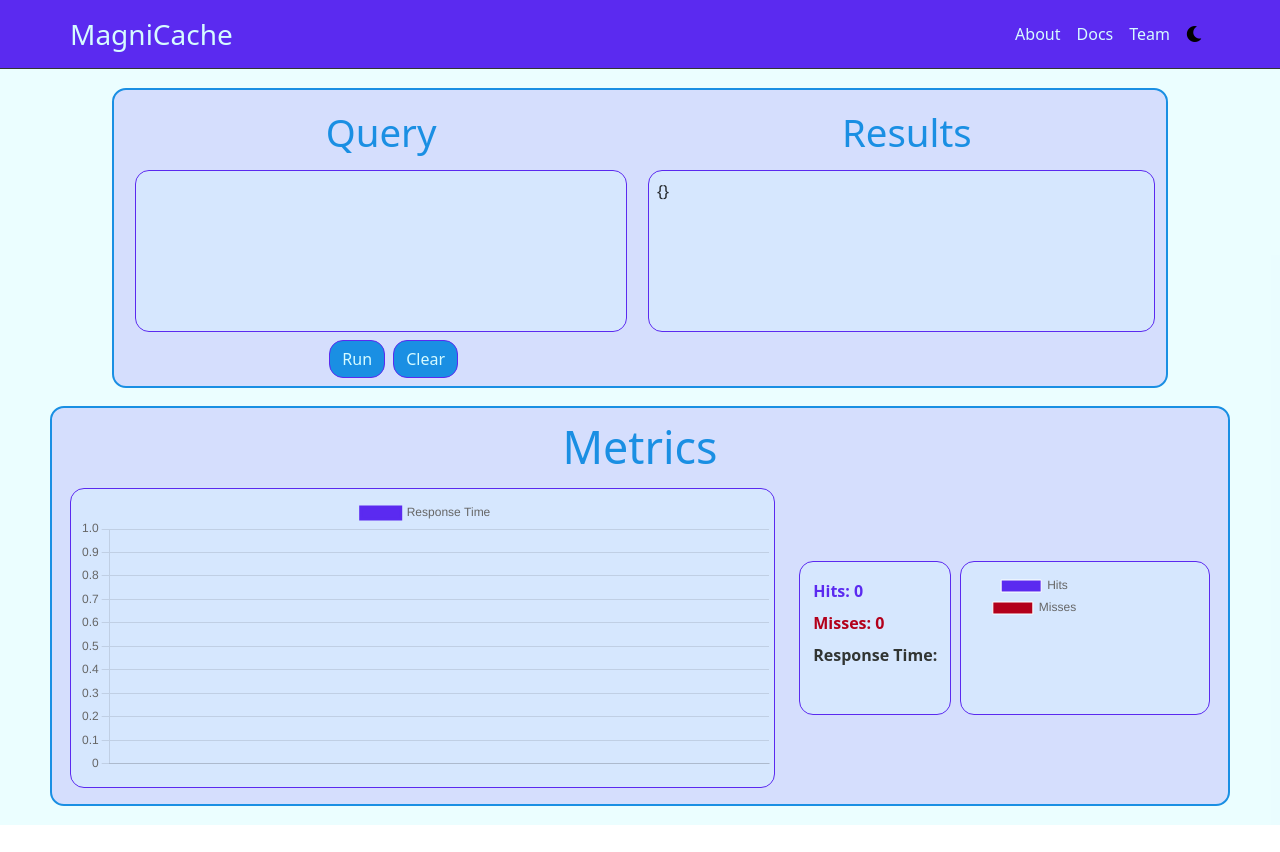
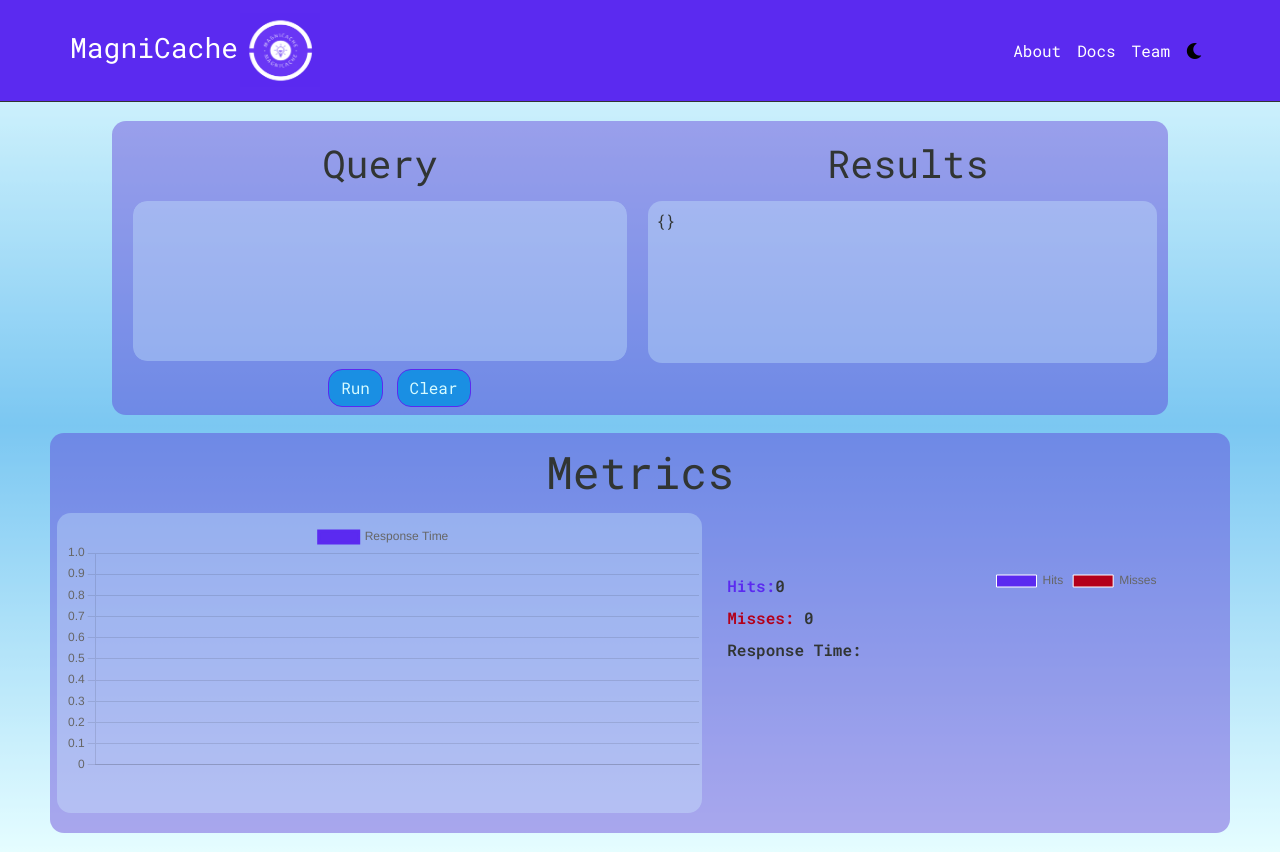
Before and after one commit to oslabs-beta/MagniCache, a React app in the folder client/: page / in a window 1280 px wide. Before the commit the page ends 825 px from the top, so only its background shows below. Built offline with nearby package versions, Linux system fonts and the light colour scheme.

Commit message:
Updates for styling

```diff
--- a/client/components/NavBar.tsx
+++ b/client/components/NavBar.tsx
@@ -3,6 +3,7 @@ import Container from 'react-bootstrap/Container';
 import Nav from 'react-bootstrap/Nav';
 import Navbar from 'react-bootstrap/Navbar';
 import { Link } from 'react-router-dom';
+import logo from './Logo.png';
 
 const NavBar: React.FC = () => {
   // Navbar.Brand is currently using href, which reloads home page onClicking magniCache --> not sure whether this is better or do we want to make it a router link
@@ -12,6 +13,7 @@ const NavBar: React.FC = () => {
       <Container>
         <Navbar.Brand id="nav-title" href="/">
           MagniCache
+          <img src={logo} className="logo" />
         </Navbar.Brand>
         <Nav className="all-nav-links">
           <Nav.Link as={Link} id="about-nav-link" to="/about">
--- a/client/components/Response.tsx
+++ b/client/components/Response.tsx
@@ -12,13 +12,13 @@ const Response = (props: ResponseProps) => {
   return (
     <div className="res-metrics">
       <div className="single-metric" id="hits">
-        Hits: {hits}
+        Hits:<span className='metric-result-numbers'>{hits}</span>
       </div>
       <div className="single-metric" id="misses">
-        Misses: {misses}
+        Misses: <span className='metric-result-numbers'>{misses}</span>
       </div>
       <div className="single-metric" id="response-time">
-        Response Time:{' '}
+        Response Time:<span className='metric-result-numbers'>{''}</span>
         {!metrics[0] ? '' : metrics[metrics.length - 1].fetchTime + 'ms'}
       </div>
     </div>
--- a/client/components/VisualsDisplay.tsx
+++ b/client/components/VisualsDisplay.tsx
@@ -86,7 +86,9 @@ const VisualsDisplay = (props: VisualProps) => {
     labels: metrics.map((obj) => {
       if (obj.cacheStatus === 'hit') {
         return 'Cached';
-      } else return 'Uncached';
+      } else if (obj.cacheStatus === 'miss') {
+        return 'Uncached'
+      }
     }),
     datasets: [
       {
--- a/client/containers/MetricsContainer.tsx
+++ b/client/containers/MetricsContainer.tsx
@@ -31,7 +31,7 @@ const MetricsContainer: React.FC = () => {
             document.cookie
               .split(';')
               .some((cookie: string): boolean =>
-                cookie.includes('cacheStatus=hit')
+                cookie.includes('cachestatus=hit')
               )
           ) {
             // setCacheData([...cacheData, 'hit']);
@@ -42,7 +42,7 @@ const MetricsContainer: React.FC = () => {
             document.cookie
               .split(';')
               .some((cookie: string): boolean =>
-                cookie.includes('cacheStatus=miss')
+                cookie.includes('cachestatus=miss')
               )
           ) {
             // setCacheData([...cacheData, 'miss']);
--- a/client/index.html
+++ b/client/index.html
@@ -4,6 +4,13 @@
     <meta charset="UTF-8" />
     <meta http-equiv="X-UA-Compatible" content="IE=edge" />
     <meta name="viewport" content="width=device-width, initial-scale=1.0" />
+    <link rel="preconnect" href="https://fonts.googleapis.com" />
+    <link rel="preconnect" href="https://fonts.gstatic.com" crossorigin />
+    <link
+      href="https://fonts.googleapis.com/css2?family=Roboto+Mono:wght@100;400;600&display=swap"
+      rel="stylesheet"
+    />
+
     <title>MagniCache</title>
     <!-- font Awesome icons-->
     <link
--- a/client/scss/styles.scss
+++ b/client/scss/styles.scss
@@ -10,14 +10,16 @@ $errorColor: #b3001b;
 $lightTertiaryColor: rgba(214, 251, 255, 0.3);
 
 body {
-  background-color: $lightTertiaryColor;
+  background-image: linear-gradient(
+    $lightTertiaryColor,
+    $secondaryColor,
+    $lightTertiaryColor
+  );
 }
-
-.maintainer {
-  width: 100%;
-  height: 100%;
-  background-color: $lightTertiaryColor;
-}
+// BODY AND COLOR DECLARATIONS ABOVE THIS LINE
+// BODY AND COLOR DECLARATIONS ABOVE THIS LINE
+// BODY AND COLOR DECLARATIONS ABOVE THIS LINE
+// BODY AND COLOR DECLARATIONS ABOVE THIS LINE
 
 .nav {
   border-bottom: 1px solid $blackColor;
@@ -34,12 +36,24 @@ body {
 #about-nav-link,
 #docs-nav-link,
 #team-nav-link {
-  color: $tertiaryColor;
+  color: $secondaryWhite;
 }
 
 #nav-title {
-  color: $tertiaryColor;
+  color: $secondaryWhite;
   font-size: 1.75em;
+}
+
+// ALL NAV BAR SELECTORS ABOVE THIS LINE
+// ALL NAV BAR SELECTORS ABOVE THIS LINE
+// ALL NAV BAR SELECTORS ABOVE THIS LINE
+// ALL NAV BAR SELECTORS ABOVE THIS LINE
+
+.maintainer {
+  font-family: 'Roboto Mono', monospace;
+  width: 100%;
+  height: 100%;
+  background-color: $lightTertiaryColor;
 }
 
 .metrics-container {
@@ -53,22 +67,22 @@ body {
   padding: 1.5%;
 }
 
+// ALL MAINTAINER/MAIN METRICS CONTAINER SELECTORS ABOVE THIS LINE
+// ALL MAINTAINER/MAIN METRICS CONTAINER SELECTORS ABOVE THIS LINE
+// ALL MAINTAINER/MAIN METRICS CONTAINER SELECTORS ABOVE THIS LINE
+// ALL MAINTAINER/MAIN METRICS CONTAINER SELECTORS ABOVE THIS LINE
+
 .query-container,
 .visuals-container {
   width: 95%;
-  border: 2px solid $secondaryColor;
+  // border: 2px solid $secondaryColor;
   border-radius: $borderRad;
-  background-color: rgba(91, 42, 240, 0.15);
+  background-color: rgba(89, 48, 212, 0.412);
 }
 
 .query-container {
   width: 85%;
   margin-bottom: 10px;
-}
-
-.visuals-container {
-  min-height: 400px;
-  margin-top: 1vh;
 }
 
 .query-display-flex {
@@ -96,7 +110,7 @@ body {
   border-radius: $borderRad;
   width: 95%;
   margin-bottom: 8px;
-  border: 1.5px solid $primaryColor;
+  // border: 1.5px solid $primaryColor;
   min-height: 150px;
   max-height: 300px;
   overflow-y: scroll;
@@ -110,7 +124,8 @@ body {
 }
 
 .query-input {
-  color: $secondaryColor;
+  // color: $secondaryColor;
+  color: $blackColor;
   background-color: $lightTertiaryColor;
   border-radius: $borderRad;
   font-size: 1.3vw;
@@ -148,7 +163,7 @@ body {
 }
 
 h1 {
-  color: $secondaryColor;
+  color: $blackColor;
 }
 
 .fields-container-result {
@@ -158,20 +173,20 @@ h1 {
   margin-right: 10px;
   border-radius: $borderRad;
   margin-bottom: 8px;
-  border: 1px solid $blackColor;
+  // border: 1px solid $blackColor;
   min-height: 162px;
   max-height: 200px;
   overflow-y: scroll;
   overflow-x: hidden;
   background-color: $lightTertiaryColor;
-  //
+  color: $blackColor;
   display: flex;
   flex-direction: column;
   justify-content: start;
   width: 98%;
   overflow-wrap: break-word;
   margin-bottom: 8px;
-  border: 1.5px solid $primaryColor;
+  // border: 1.5px solid $primaryColor;
 }
 
 .single-result {
@@ -181,12 +196,20 @@ h1 {
   // line-height: 1vh;
 }
 
+// ALL QUERY/RESULT SELECTORS ABOVE THIS LINE
+// ALL QUERY/RESULT SELECTORS ABOVE THIS LINE
+// ALL QUERY/RESULT SELECTORS ABOVE THIS LINE
+// ALL QUERY/RESULT SELECTORS ABOVE THIS LINE
+
+.visuals-container {
+  min-height: 400px;
+  margin-top: 1vh;
+}
 #visuals-header {
   text-align: center;
   font-size: 3.5vw;
   margin-top: 1%;
 }
-
 .visuals-display {
   display: flex;
   justify-content: space-evenly;
@@ -219,8 +242,7 @@ h1 {
 .left-visual,
 .hits-misses,
 .donut-chart {
-  border: 1.5px solid $primaryColor;
-  background-color: $lightTertiaryColor;
+  // background-color: $lightTertiaryColor;
   border-radius: $borderRad;
   padding-left: 8px;
   padding-top: 8px;
@@ -240,6 +262,7 @@ h1 {
   width: 60%;
   height: 300px;
   min-width: 540px;
+  background-color: $lightTertiaryColor;
 }
 
 .right-visual {
@@ -255,6 +278,7 @@ h1 {
   color: $secondaryColor;
   font-weight: 600;
   line-height: 2;
+  width: 250px;
 }
 
 #hits {
@@ -274,16 +298,8 @@ h1 {
   margin: 0;
   margin-left: 0.7vw;
 }
+// ALL VISUALS/VISCONTAINER SELECTORS ABOVE THIS LINE
 
-/*
-
-
-
-pages
-
-
-
-*/
 
 #team-page,
 #about-page,
@@ -334,3 +350,19 @@ pages
 .member-links:hover {
   text-decoration: none;
 }
+
+.logo {
+  width: 125px;
+  height: 75px;
+  margin-left: -20px;
+}
+
+.metric-result-numbers {
+  color: $blackColor;
+}
+
+
+// ALL PAGES AND THEIR SELECTORS ABOVE THIS LINE
+// ALL PAGES AND THEIR SELECTORS ABOVE THIS LINE
+// ALL PAGES AND THEIR SELECTORS ABOVE THIS LINE
+// ALL PAGES AND THEIR SELECTORS ABOVE THIS LINE
--- a/tsconfig.json
+++ b/tsconfig.json
@@ -12,6 +12,6 @@
     "target": "ESNext",
     "noImplicitAny": true
   },
-  "include": ["client"],
+  "include": ["client", ".d.ts"],
   "exclude": ["node_modules"]
 }
```
Also changed, not shown: client/components/Logo.png (added), 1 other file (tests, documents, lock files or other folders).
